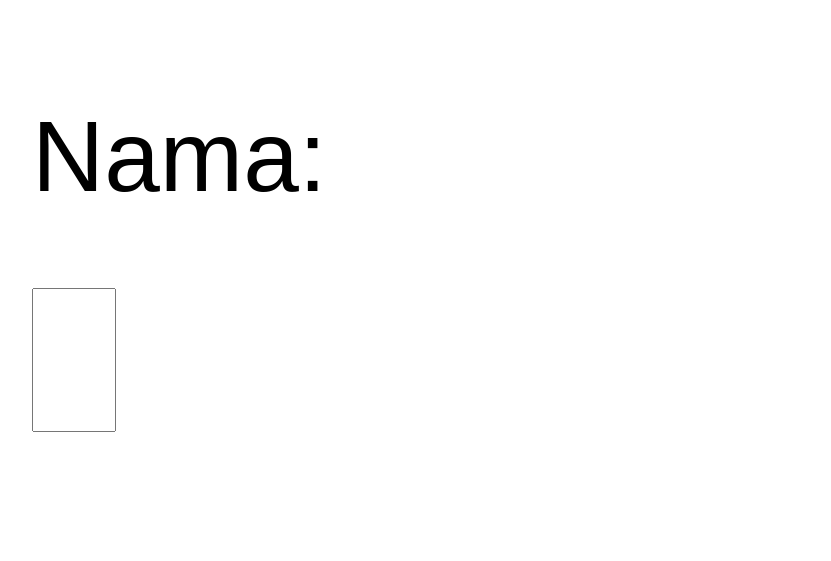
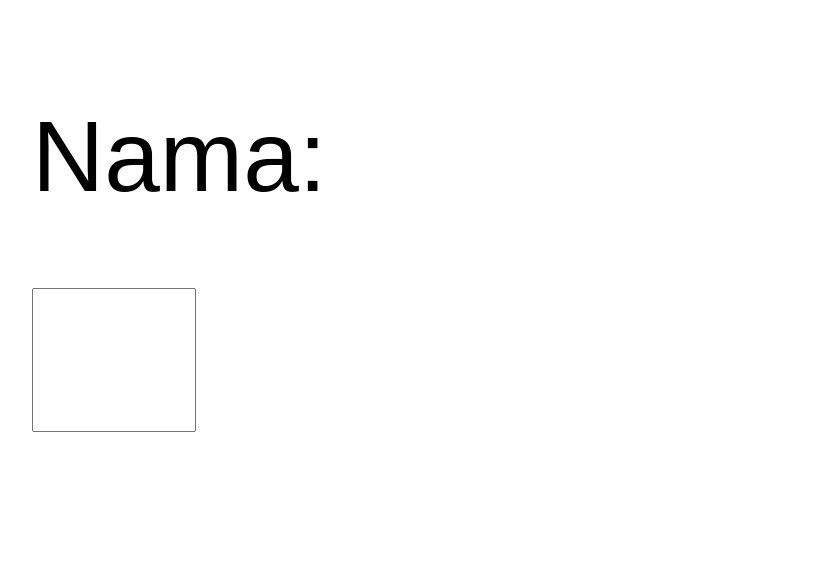
Before and after one commit to risasirtigasaudara-arch/form-project, a website: page index.html in a window 1280 px wide. Shown: the part 239-800 px from the top of the page, without its empty margins (6-837 px from the left). Drawn offline with Linux system fonts and the light colour scheme.

Commit message:
Update index.html

```diff
--- a/index.html
+++ b/index.html
@@ -22,7 +22,7 @@
     input {
       font-size: 70px;
       padding: 30px;
-      width: 20px;
+      width: 100px;
       margin-top: 70px;
     }
 
```
